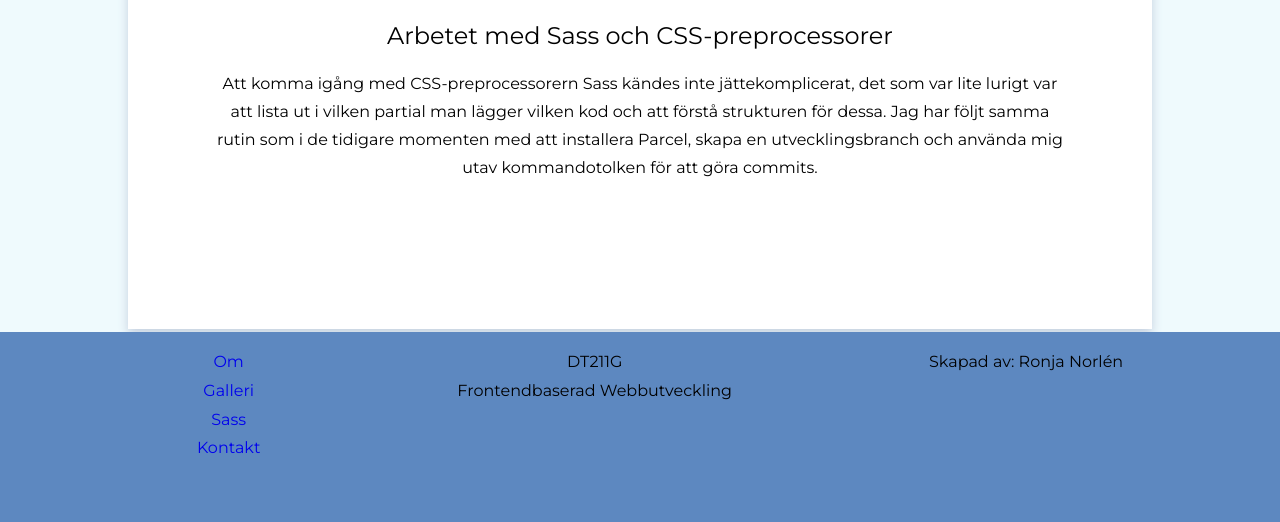
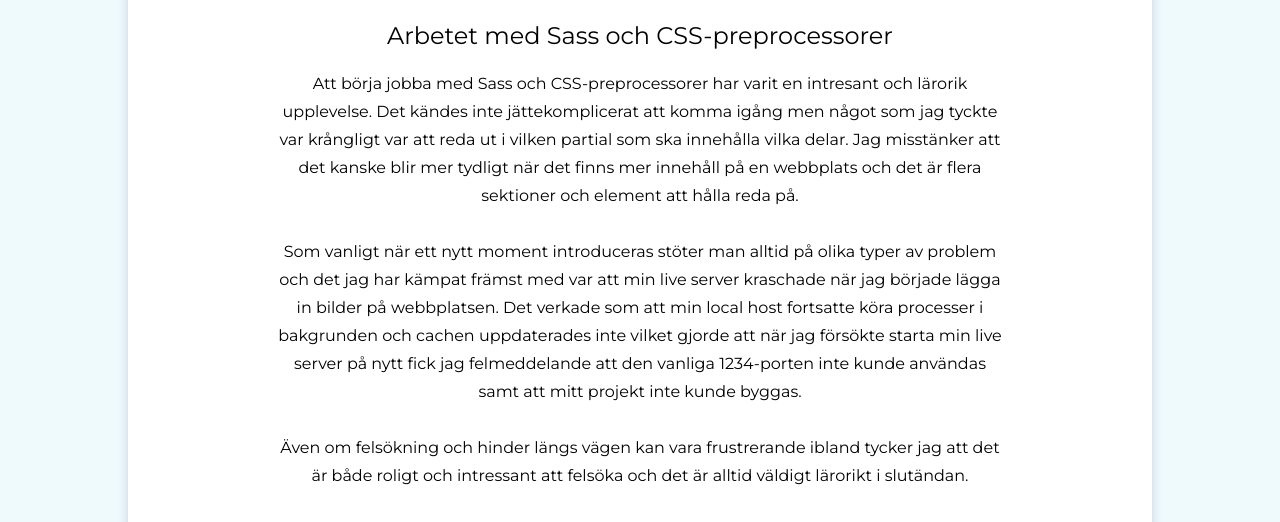
Before and after one commit to ronjanorlen/CSS-preprocessorer, a website built with Parcel: page src/sass.html in a window 1280 px wide. Shown: the part 268-790 px from the top of the page. Built offline with nearby package versions, Linux system fonts and the light colour scheme.

Commit message:
Uppdaterad text Sass-sida

```diff
--- a/src/sass.html
+++ b/src/sass.html
@@ -52,10 +52,40 @@
         </div>
         <h1>SASS</h1>
         <h2>Arbetet med Sass och CSS-preprocessorer</h2>
-        <p>Att komma igång med CSS-preprocessorern Sass kändes inte jättekomplicerat, det som var lite lurigt
-            var att lista ut i vilken partial man lägger vilken kod och att förstå strukturen för dessa.
-            Jag har följt samma rutin som i de tidigare momenten med att installera Parcel, skapa
-            en utvecklingsbranch och använda mig utav kommandotolken för att göra commits.
+        <p>Att börja jobba med Sass och CSS-preprocessorer har varit en intresant och
+            lärorik upplevelse. Det kändes inte jättekomplicerat att komma igång men
+            något som jag tyckte var krångligt var att reda ut i vilken
+            partial som ska innehålla vilka delar. Jag misstänker att det kanske
+            blir mer tydligt när det finns mer innehåll på en webbplats och det
+            är flera sektioner och element att hålla reda på. <br>
+            <br>
+            Som vanligt när ett nytt moment introduceras stöter man alltid på
+            olika typer av problem och det jag har kämpat främst med var att min live server
+            kraschade när jag började lägga in bilder på webbplatsen.
+            Det verkade som att min local host fortsatte köra processer i bakgrunden och cachen
+            uppdaterades inte vilket gjorde att när jag försökte starta min live server
+            på nytt fick jag felmeddelande att den vanliga 1234-porten inte kunde användas
+            samt att mitt projekt inte kunde byggas. <br>
+            <br>
+            Även om felsökning och hinder längs vägen kan vara frustrerande ibland tycker
+            jag att det är både roligt och intressant att felsöka och det är alltid
+            väldigt lärorikt i slutändan. <br>
+            <br>
+            Jag kan definitivt se fördelarna med att använda CSS-preprocessorer då det
+            effektiviserar arbetsprocessen avsevärt med att kunna skapa variabler, mixins,
+            färgscheman, partials etc. Det är ett bra sätt att skapa struktur i sin kod och
+            gör det enkelt att ändra, underhålla och felsöka. <br>
+            <br>
+            Nackdelarna skulle jag säga är om man inte håller bra struktur från
+            början så kommer projektet bli allt svårare med tiden att underhålla och
+            bygga vidare på, eftersom en rörig kodstruktur leder till förvirring och det
+            kan ta väldigt mycket tid att leta rätt på den sektion man vill göra ändringar i
+            eller felsöka. <br>
+            <br>
+            Sammanfattningsvis har det varit en rolig uppgift att jobba med och jag
+            tror att ju mer bekväm man blir med CSS-preprocessorer desto mer livade
+            webbplatser kommer vi kunna bygga. Jag får någon typ av frihetskänsla av
+            att kunna bli ännu mer kreativ som utvecklare.
         </p>
     </main>
     <footer>
@@ -66,11 +96,12 @@
             <li><a href="contact.html">Kontakt</a></li>
         </ul>
         <ul class="course-info">
-            <li>DT211G</li>
+            <li>Kurs: DT211G</li>
             <li>Frontendbaserad Webbutveckling</li>
         </ul>
         <ul class="createdBy">
-            <li>Skapad av: Ronja Norlén</li>
+            <li>Skapad av:</li>
+            <li>Ronja Norlén</li>
         </ul>
     </footer>
 
--- a/src/scss/_component.scss
+++ b/src/scss/_component.scss
@@ -13,10 +13,14 @@
     color: base.$font-color;
     font-weight: 400;
     text-align: center;
+    padding-left: 8%;
+    padding-right: 8%;
 }
 h3 {
     text-align: center;
     font-weight: 400;
+    padding-left: 8%;
+    padding-right: 8%;
 }
 
 p {
@@ -25,6 +29,8 @@
     margin: 10px auto;
     max-width: 80ch;
     line-height: 1.75rem;
+    padding-left: 6%;
+    padding-right: 6%;
 }
 
 /* Mixin för box-shadow */
@@ -56,7 +62,7 @@
 /* Stil för etiketter */
 label {
     display: block;
-    margin-bottom: 15px;
+    margin-bottom: 25px;
 }
 
 /* Stil för textinput */
--- a/src/scss/_layout.scss
+++ b/src/scss/_layout.scss
@@ -268,7 +268,7 @@
 
 }
 .send-button{
-    margin-left: 6%;
+    margin-left: 8%;
 
 }
 footer {
@@ -281,6 +281,14 @@
     margin-right: 10%;
 }
 }
+
+/* Tablets */
+@media only screen and (max-width: 601px) and (min-width: 900px) {
+    main {
+        width: 90%;
+    }
+}
+
 
 /* Större skärmar - gör menyn som inline */
 @media only screen and (min-width: 1000px) {
```
Also changed, not shown: src/about.html (+3 -2 lines), src/contact.html (+3 -2 lines), src/gallery.html (+3 -2 lines), src/index.html (+3 -2 lines).
